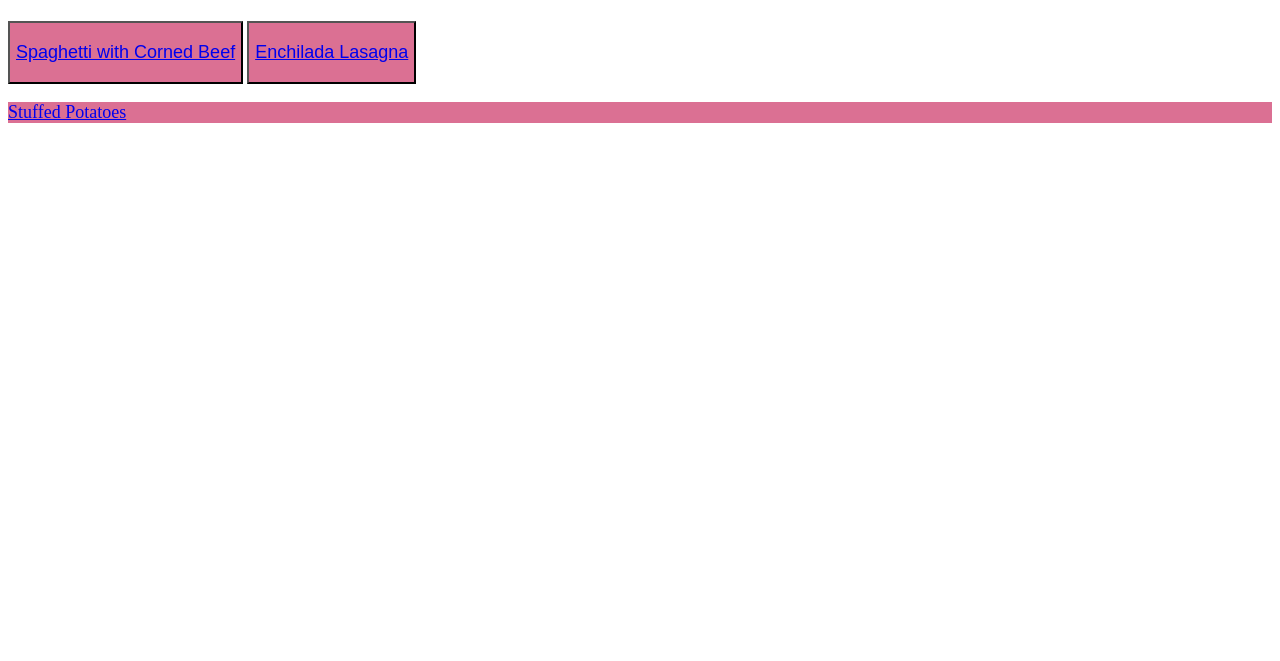
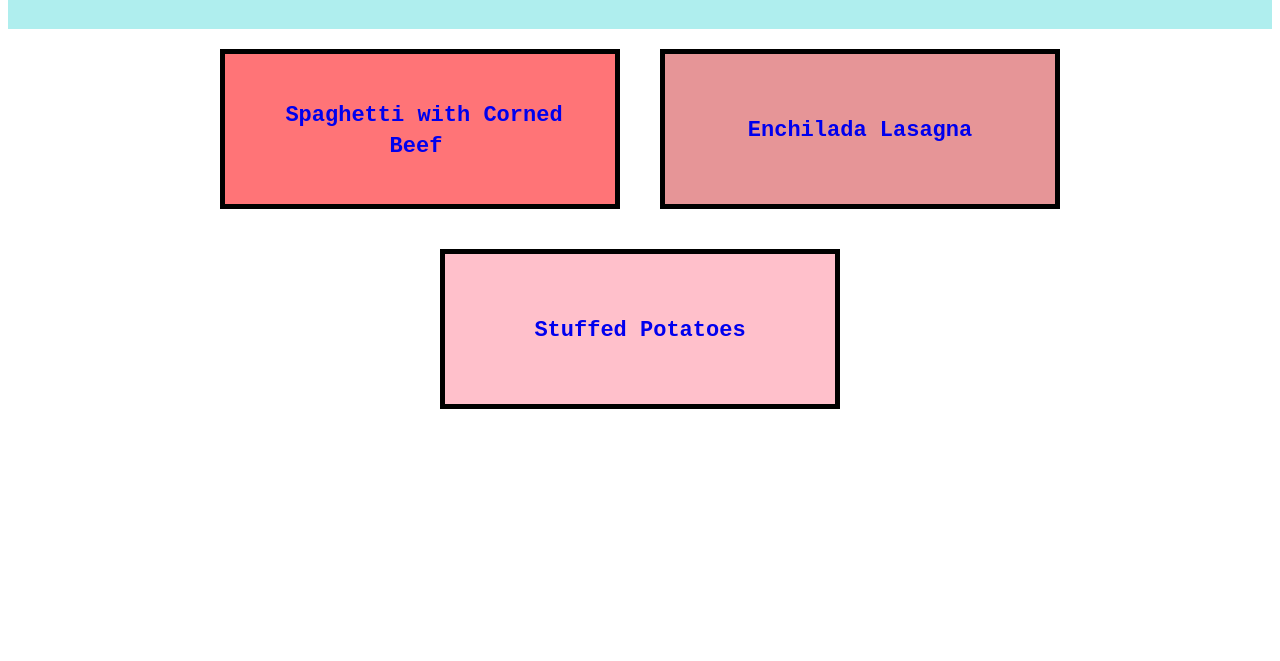
Before and after one commit to spasmflow/odin-recipes, a plain HTML site: page index.html in a window 1280 px wide. Shown: the part 139-800 px from the top of the page. Drawn offline with Linux system fonts and the light colour scheme.

Commit message:
flexbox practice

```diff
--- a/index.html
+++ b/index.html
@@ -7,10 +7,13 @@
     <link rel="stylesheet" href="style.css" />
 </head>
 <body>
-    <div><h1>My Favourite Recipes</h1></div>
-    <button><p><a href="./recipes/spaghetti.html">Spaghetti with Corned Beef</a></p></button>
-    <button><p><a href="./recipes/lasagna.html">Enchilada Lasagna</a></p></button>
-    <buton><p><a href="./recipes/potatoes.html">Stuffed Potatoes</a></p></buton>
+    <div class="parent"><h1>Recipes You Need To Try</h1></div>
+    <div class="flex-container">
+        <div class="food spaghetti"><p class="child"><a href="./recipes/spaghetti.html">Spaghetti with Corned Beef</a></p></div>
+        <div class="food lasagna"><p class="child"><a href="./recipes/lasagna.html">Enchilada Lasagna</a></p></div>
+        <div class="food potatoes"><p class="child"><a href="./recipes/potatoes.html">Stuffed Potatoes</a></p></div>
+    </div>
+
 
 </body>
 </html>
--- /dev/null
+++ b/recipes/spaghetti.css
@@ -0,0 +1,44 @@
+* {
+    background-color: #ff7477;
+}
+
+h4 {
+    display: flex;
+    margin: 12px;
+    padding: 20px;
+    border: 2px solid black;
+    flex: 1;
+    justify-content:space-around;
+    align-items: flex-start;
+    background-color: peachpuff;
+    border-radius: 10px;
+    width: 500px;
+    height: 120px;
+    font-family: 'Courier New', Courier, monospace;
+}
+
+.description {
+    display: flex;
+    background-color: peachpuff;
+    justify-content: space-around;
+}
+
+img {
+    margin: 12px;
+    border-radius: 10px;
+    border: 2px solid black;
+}
+
+ul {
+    color: peachpuff;
+}
+
+h1 {
+    font-family:'Courier New', Courier, monospace;
+
+}
+
+p {
+    display: flex;
+
+}
--- a/style.css
+++ b/style.css
@@ -4,14 +4,67 @@ div {
     font-size: 32px;
     text-align: center;
     font-weight: bold;
+    display: flex;
 }
 
-p {
-    background-color: palevioletred;
-    color: white;
-    font-size: 18px;
+
+
+.food.spaghetti {
+    background-color: #ff7477;
 }
-button {
-    background-color: palevioletred;
-    font-size: 18px;
+
+.food.lasagna {
+    background-color: #e69597;
+
 }
+
+.food.potatoes {
+    background-color: #ffc0cb;
+
+}
+
+.spaghetti, .potatoes, .lasagna {
+     color: white;
+    font-size: 28px;
+    font-family:'Courier New', Courier, monospace;
+}
+
+.parent .child {
+    font-size: 20px;
+    text-align: center;
+}
+
+#separate {
+    color: red;
+    text-align: left;
+}
+
+.food {
+    width: 350px;
+    height: 110px;
+    margin: 20px;
+    padding: 20px;
+    border: 5px solid black;
+    display: flex;
+    justify-content: center;
+    align-items: center;
+
+}
+
+.flex-container {
+    display: flex;
+    background: white;
+    justify-content: center;
+    flex-wrap: wrap;
+    flex: 1;
+
+}
+
+
+
+a {
+    font-size: 22px;
+    padding: 8px;
+    /* this removes the line under the links */
+    text-decoration: none;
+}
```
Also changed, not shown: recipes/spaghetti.html (+3 -2 lines).
